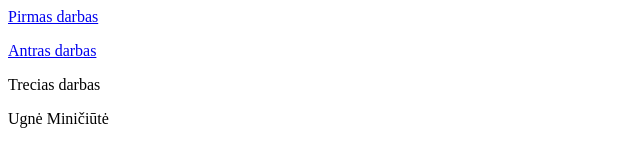
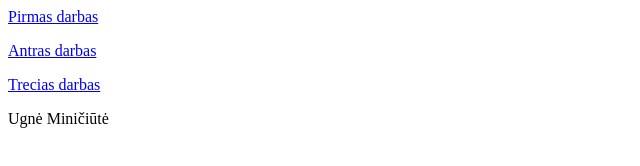
Before and after one commit to uminiciute/uminiciute.github.io, a plain HTML site: page index.html in a window 1280 px wide. Shown: the whole page, without its empty margins (0-640 px from the left). Drawn offline with Linux system fonts and the light colour scheme.

Commit message:
Update index.html

```diff
--- a/index.html
+++ b/index.html
@@ -5,7 +5,7 @@
     <body>
 <p><a href=keliones/kelione.html>Pirmas darbas</a></p>
 <p><a href=receptai/receptai.html>Antras darbas</a></p>
-<p>Trecias darbas</p>
+<p><a href=blogas/blogas2.html>Trecias darbas </a></p>
 <p> Ugnė Miničiūtė</p>
     </body>
 </html>
```
